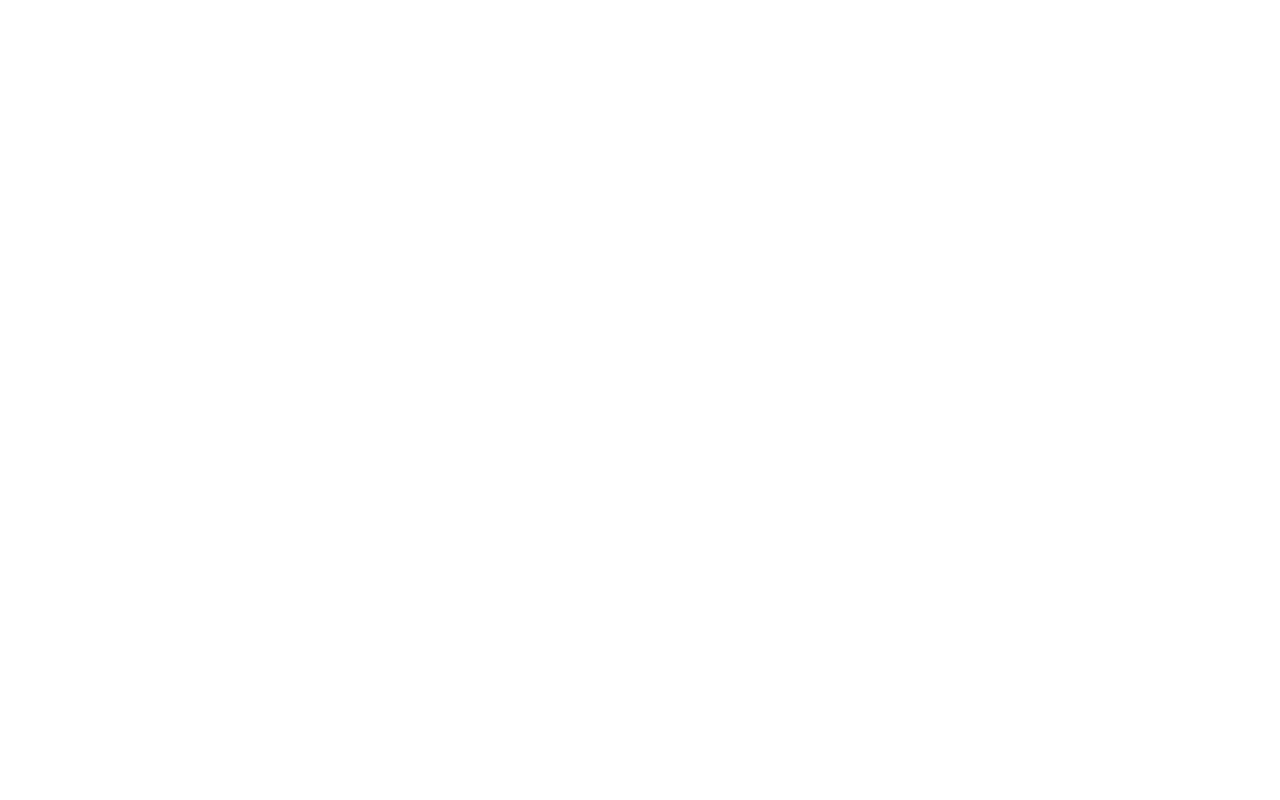
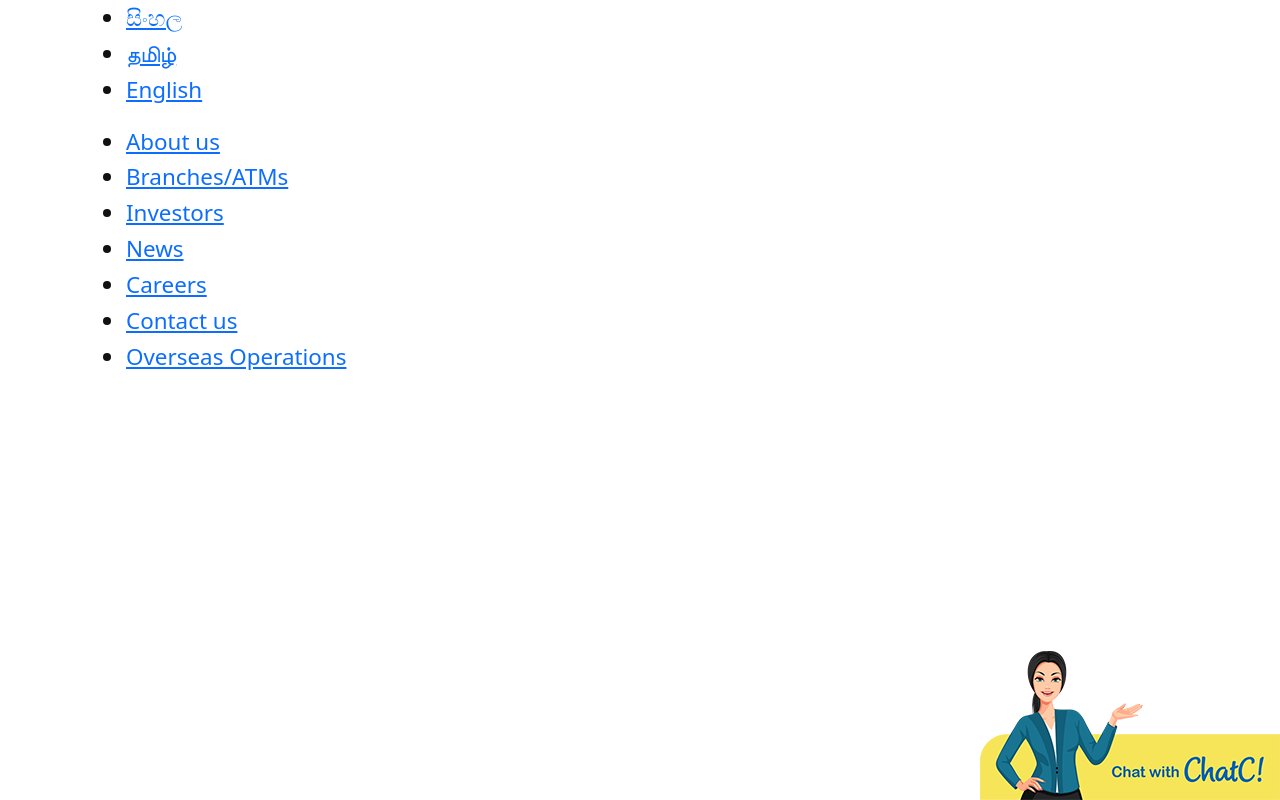
Before and after one commit to nnimal/assingment_Combank, a plain HTML site: page index.html in a window 1280 px wide. Drawn offline with nearby package versions, Linux system fonts and the light colour scheme.

Commit message:
top Nav complete

```diff
--- /dev/null
+++ b/assets/main.css
@@ -0,0 +1,39 @@
+*{
+margin: 0;
+padding: 0;
+
+}
+@import url(https://fonts.googleapis.com/css?family=Nunito:400,600,700&display=swap);
+html
+{font-family:sans-serif;-ms-text-size-adjust:100%;-webkit-text-size-adjust:100%}
+
+.combank-chat {
+  position: absolute;
+  right: 0px;
+  bottom: 0px;
+  display: inline-block;
+  z-index:100 ;
+}
+ .HandOut{
+    position: absolute;
+    display: none;
+    right: 0px;
+    bottom: 0px;
+
+}
+.combank-chat:hover .HandOut{
+display: inline-block;
+}
+.combank-chat:hover .HandOpen{
+    display: none;
+    }
+
+body {
+    color:#111111;
+    font-size:1.4rem;
+    line-height:1.6;
+  }
+.multilingual-options{
+    display: inline-block
+
+}
--- a/index.html
+++ b/index.html
@@ -3,9 +3,61 @@
 <head>
     <meta charset="UTF-8">
     <meta name="viewport" content="width=device-width, initial-scale=1.0">
-    <title>Comercial Bank|Sri Lanka</title>
+    <title>Comercial Bank | Sri Lanka</title>
+    <link rel="shortcut icon" href="/assets/images/favicon.ico">
+    <link rel="stylesheet" href=" https://cdn.jsdelivr.net/npm/bootstrap@5.3.2/dist/css/bootstrap.min.css">
+    <link rel="stylesheet" href="./assets/main.css">
+
 </head>
-<body>
+<body class="container">
+    <div class="combank-chat" >
+        <a href="" ><img src="/assets/images/chat-c-1.png" alt="Commercial bank chat plugin" class="HandOpen" ></a>
+        <a  href=""><img src="/assets/images/chat-c.png" alt="Commercial bank chat plugin" class="HandOut"></a>
+
+    </div>
+
+    <header>
+        <nav>
+        <!-- //top Navication bar -->
+            <div class="top_nav">
+                <div class="container">
+                    <div class="left-side">
+                        <ul class="multilingual-options">
+                            <li>
+                                <a class="" href="http://www.combank.lk/lang/si">සිංහල</a>
+                                </li>
+                                <li>
+                                <a class="" href="http://www.combank.lk/lang/ta">தமிழ்</a>
+                                </li>
+                                <li>
+                                <a class="active" href="http://www.combank.lk/lang/en">English</a>
+                                </li>
+                        </ul>
+                    </div>
+                    <div class="right-side">
+                        <div class="block">
+                            <ul class="nav-links top-nav-links">
+                                <li><a href="http://www.combank.lk/about-us">About us</a></li>
+                                <li><a href="http://www.combank.lk/branches">Branches/ATMs</a></li>
+                                <li><a href="http://www.combank.lk/investors">Investors</a></li>
+                                <li><a href="http://www.combank.lk/news">News</a></li>
+                                <li><a href="http://www.combank.lk/careers">Careers</a></li>
+                                <li><a href="http://www.combank.lk/contact">Contact us</a></li>
+                                <li><a href="http://www.combank.lk/overseas-operations">Overseas Operations</a>
+                                </li>
+                            </ul>
+                    </div>
+                </div>
+            </div>
+
+            <!-- bottom navicationbar -->
+        <div class="bottom_nav">
+
+        </div>
+
+        </nav>
+
+    </header>
 
 </body>
 </html>
```
Also changed, not shown: assets/images/chat-c-1.png (added), assets/images/chat-c.png (added), assets/images/favicon.ico (added).
